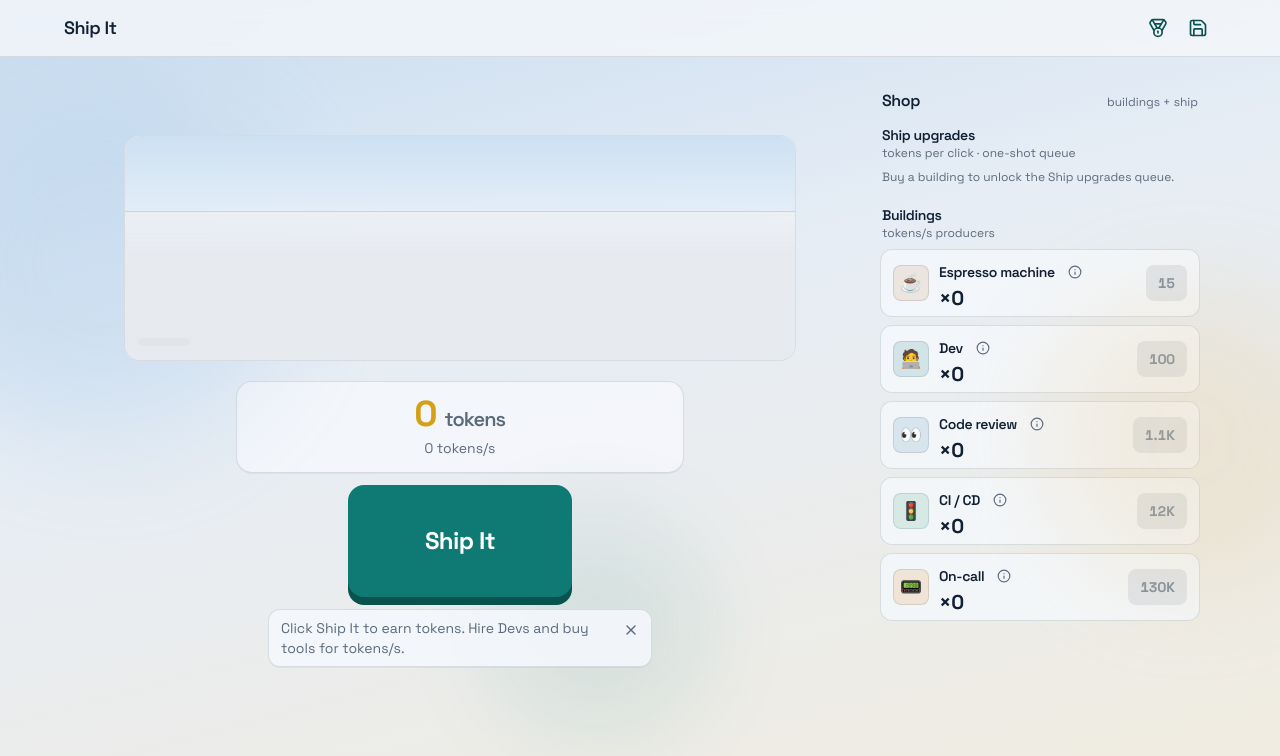
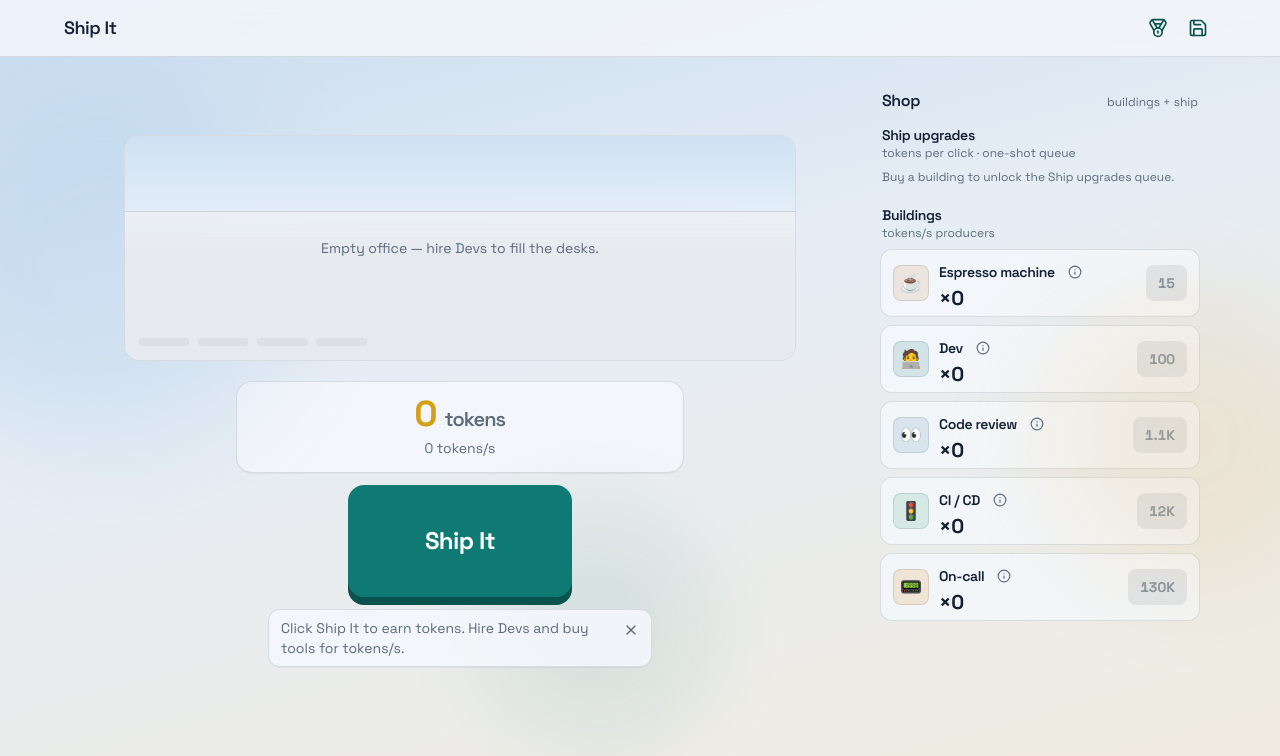
Before and after one commit to joaovictornsv/ship-it, a React (Vite) app: page / in a window 1280 px wide. Shown: the top 756 px of the page. Built offline with nearby package versions, Linux system fonts and the light colour scheme.

Commit message:
Add simple empty-office hint at game start
- show centered hire-Devs message when no Devs are owned
- raise empty-stage desk count and opacity so the office reads as vacant
- document empty-office behavior in scene.md

```diff
--- a/src/features/scene/OfficeScene.tsx
+++ b/src/features/scene/OfficeScene.tsx
@@ -71,6 +71,7 @@ export function OfficeScene() {
     });
   }, [stage.name]);
 
+  const isEmptyOffice = devOwned === 0;
   const deskCount = Math.max(visible, stage.emptyDesks);
   const props: PropChip[] = [
     {
@@ -175,6 +176,12 @@ export function OfficeScene() {
             ×{badge}
           </span>
         ) : null}
+
+        {isEmptyOffice ? (
+          <p className="office-empty-hint text-sm text-[var(--ship-muted)]">
+            Empty office — hire Devs to fill the desks.
+          </p>
+        ) : null}
       </div>
 
       <p className="sr-only">
--- a/src/features/scene/stages.ts
+++ b/src/features/scene/stages.ts
@@ -15,7 +15,7 @@ export const SceneStages = createEnum({
     /** Short English label for docs / a11y. */
     label: 'Empty office',
     /** Empty desk chips when no Devs are rendered. */
-    emptyDesks: 1,
+    emptyDesks: 4,
   },
   solo: {
     minOwned: 1,
--- a/src/styles/index.css
+++ b/src/styles/index.css
@@ -361,11 +361,24 @@ button:disabled {
   opacity: 0.95;
 }
 
+.office-stage-empty .office-desk-cell-empty .office-desk-surface,
 .office-stage-solo .office-desk-cell-empty .office-desk-surface,
 .office-stage-small-team .office-desk-cell-empty .office-desk-surface,
 .office-stage-open-plan .office-desk-cell-empty .office-desk-surface,
 .office-stage-crowded .office-desk-cell-empty .office-desk-surface {
   opacity: 0.55;
+}
+
+.office-empty-hint {
+  position: absolute;
+  inset: 0;
+  z-index: 2;
+  display: flex;
+  align-items: center;
+  justify-content: center;
+  padding: 0 1.5rem;
+  text-align: center;
+  pointer-events: none;
 }
 
 .office-stage-crowded .office-floor {
```
Also changed, not shown: 1 other file (tests, documents, lock files or other folders).
